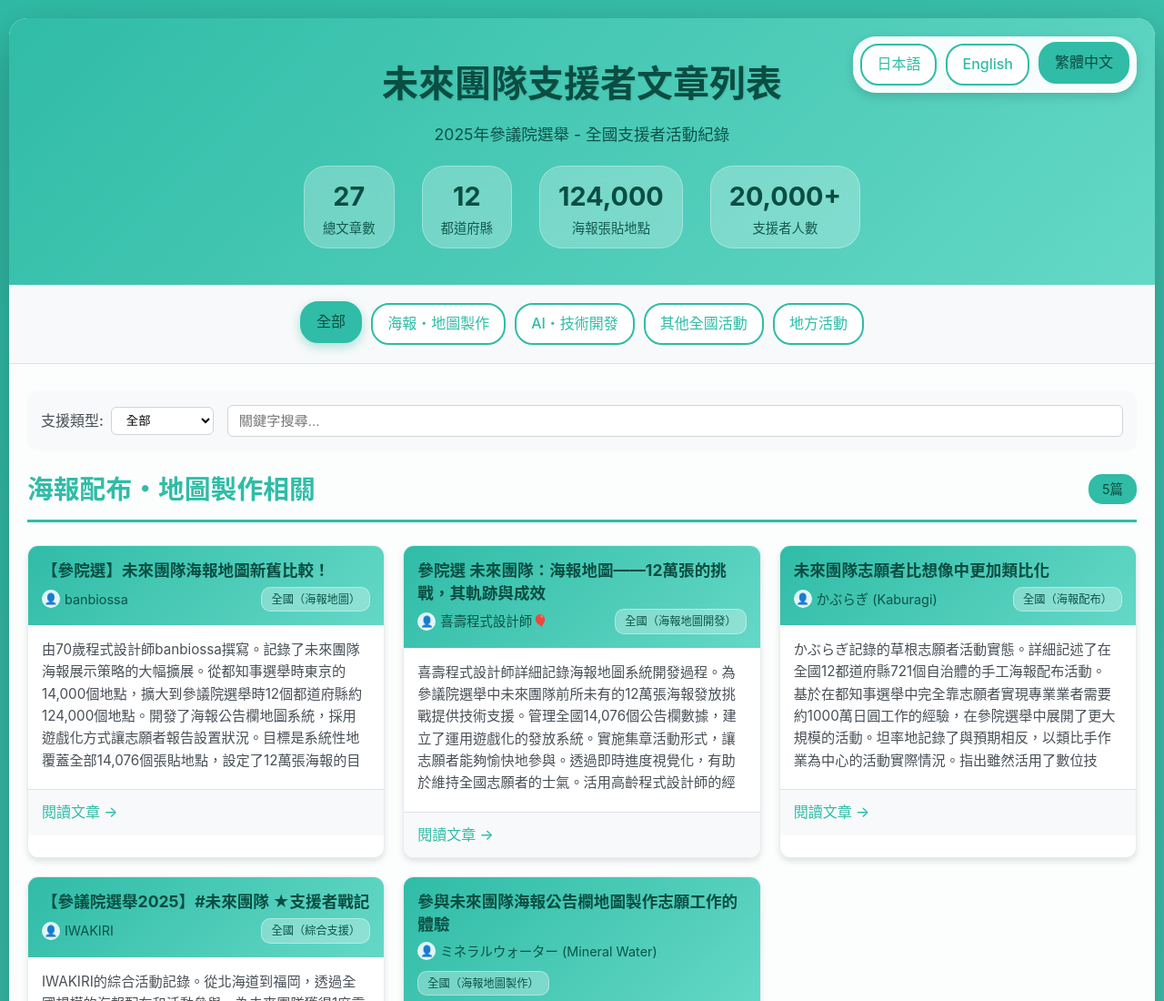
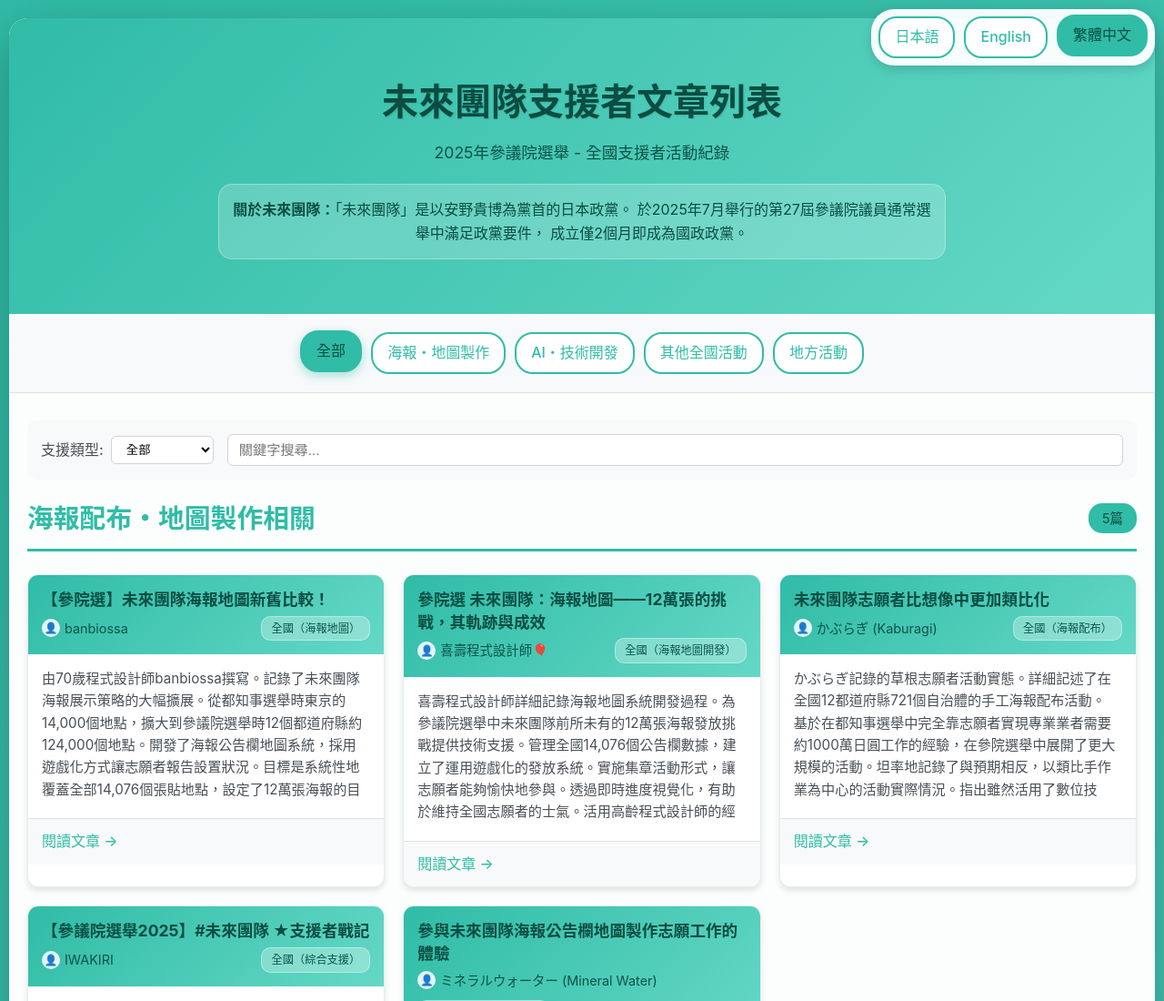
Before and after one commit to teneramente-tm/pub-pages, a plain HTML site: page tm_supporter_articles_zh-tw.html in a window 1280 px wide. Shown: the top 1100 px of the page at 91% size. Drawn offline with Linux system fonts and the light colour scheme.

Commit message:
Add files via upload

```diff
--- a/tm_supporter_articles_zh-tw.html
+++ b/tm_supporter_articles_zh-tw.html
@@ -30,9 +30,9 @@
         }
 
         .lang-links {
-            position: absolute;
-            top: 20px;
-            right: 20px;
+            position: fixed;
+            top: 10px;
+            right: 10px;
             z-index: 1000;
             display: flex;
             gap: 10px;
@@ -62,7 +62,7 @@
         header {
             background: linear-gradient(135deg, #30bca7 0%, #64d8c6 100%);
             color: #0a4d42;
-            padding: 40px 20px;
+            padding: 60px 20px 40px;
             text-align: center;
             position: relative;
         }
@@ -389,23 +389,12 @@
             </div>
             <h1>未來團隊支援者文章列表</h1>
             <p class="subtitle">2025年參議院選舉 - 全國支援者活動紀錄</p>
-            <div class="stats">
-                <div class="stat-item">
-                    <div class="stat-number">27</div>
-                    <div class="stat-label">總文章數</div>
-                </div>
-                <div class="stat-item">
-                    <div class="stat-number">12</div>
-                    <div class="stat-label">都道府縣</div>
-                </div>
-                <div class="stat-item">
-                    <div class="stat-number">124,000</div>
-                    <div class="stat-label">海報張貼地點</div>
-                </div>
-                <div class="stat-item">
-                    <div class="stat-number">20,000+</div>
-                    <div class="stat-label">支援者人數</div>
-                </div>
+            <div style="max-width: 800px; margin: 20px auto; padding: 15px; background: rgba(255, 255, 255, 0.2); border-radius: 15px; border: 1px solid rgba(255, 255, 255, 0.3);">
+                <p style="font-size: 1em; line-height: 1.6; margin: 0; color: #0a4d42;">
+                    <strong>關於未來團隊：</strong>「未來團隊」是以安野貴博為黨首的日本政黨。
+                    於2025年7月舉行的第27屆參議院議員通常選舉中滿足政黨要件，
+                    成立僅2個月即成為國政政黨。
+                </p>
             </div>
         </header>
 
```
Also changed, not shown: index.html (+9 -9 lines), tm_supporter_articles_en.html (+10 -21 lines).
